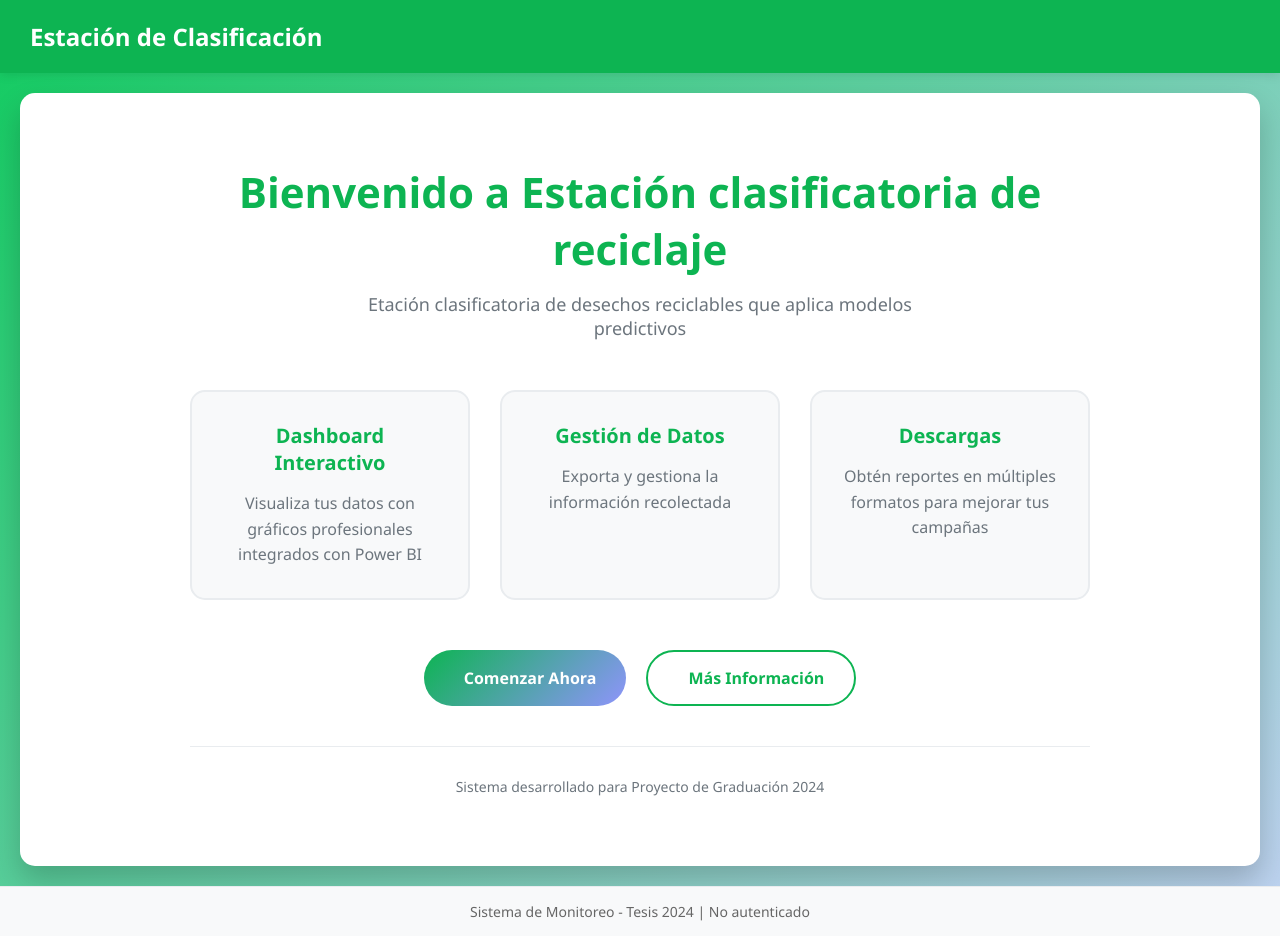
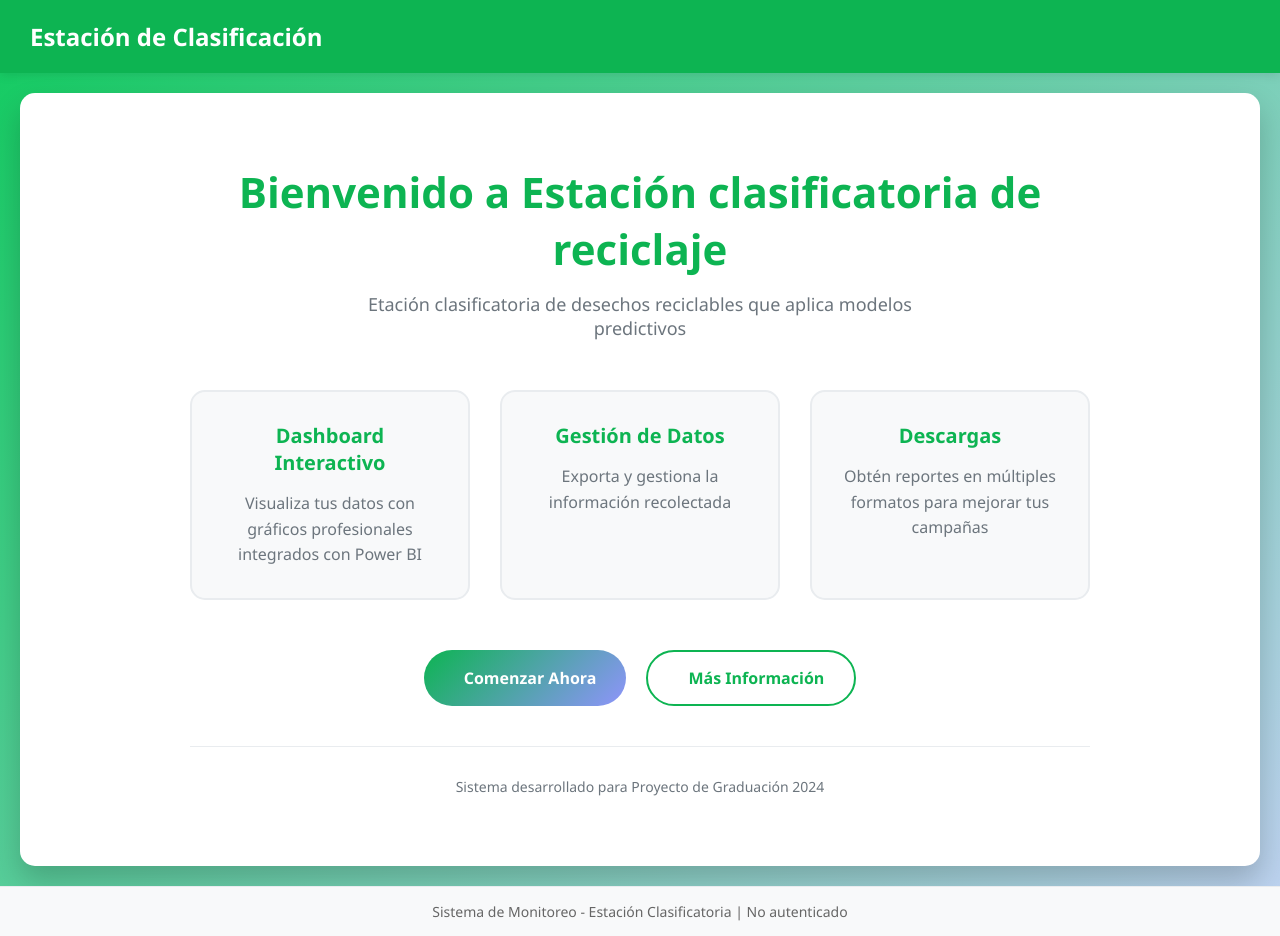
Before and after one commit to flopezm23/estacion_de_clasificacion, a React (Create React App) app: page / in a window 1280 px wide. Built offline with nearby package versions, Linux system fonts and the light colour scheme; no server answers; the HTML template or start-up script is replaced by a standard one.

Commit message:
ajustes esteticos 4

```diff
--- a/src/App.js
+++ b/src/App.js
@@ -293,7 +293,7 @@ function App() {
 
       <footer>
         <p>
-          Sistema de Monitoreo - Tesis 2024 |{" "}
+          Sistema de Monitoreo - Estación Clasificatoria |{" "}
           {user
             ? `Usuario: ${user.email} ${isAdmin() ? "(Admin)" : ""}`
             : "No autenticado"}
```
